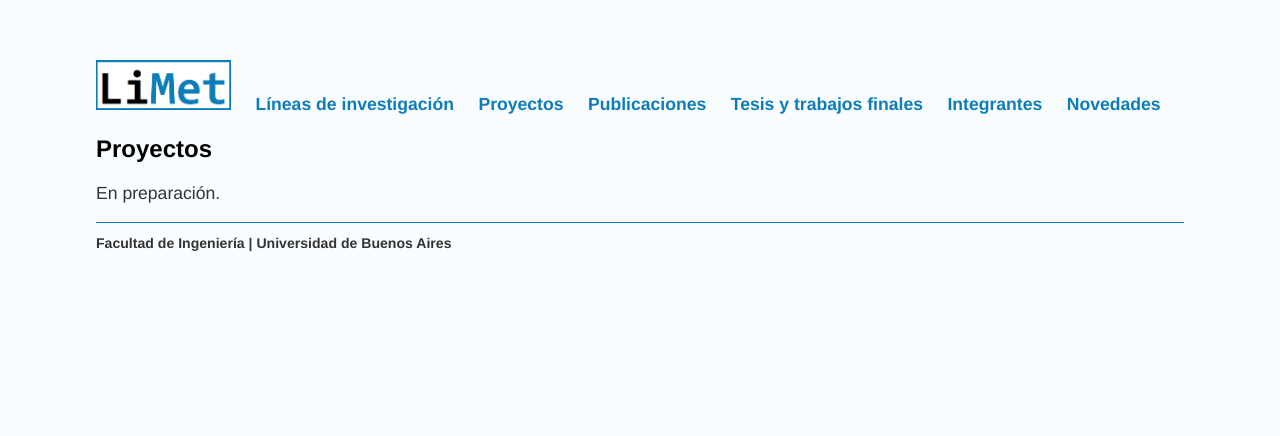
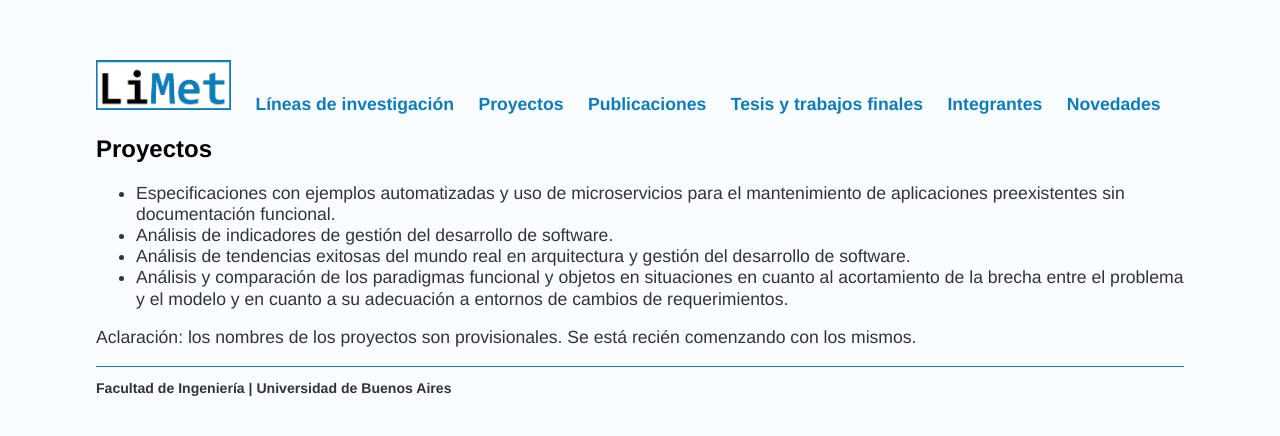
Before and after one commit to limetfiuba/limetfiuba.github.io, a Jekyll site: the page built from proyectos/index.html, in a window 1280 px wide. Shown: the top 436 px of the page. Built offline with Jekyll 4.4.1, drawn with Linux system fonts in a browser that asks for light colours.

Commit message:
Update index.html

```diff
--- a/proyectos/index.html
+++ b/proyectos/index.html
@@ -4,7 +4,15 @@ title: LiMet | Proyectos
 ---
 <h2>Proyectos</h2>
 <div class="blurb">
-<p>
-  En preparación.
-</p>
+    <p>
+    <ul>
+        <li>Especificaciones con ejemplos automatizadas y uso de microservicios para el mantenimiento de aplicaciones preexistentes sin documentación funcional.</li>
+        <li>Análisis de indicadores de gestión del desarrollo de software.</li>
+        <li>Análisis de tendencias exitosas del mundo real en arquitectura y gestión del desarrollo de software.</li>
+        <li>Análisis y comparación de los paradigmas funcional y objetos en situaciones en cuanto al acortamiento de la brecha entre el problema y el modelo y en cuanto a su adecuación a entornos de cambios de requerimientos.</li>
+     </ul>
+    </p>
+    <p>
+      Aclaración: los nombres de los proyectos son provisionales. Se está recién comenzando con los mismos.
+    </p>
 </div>
```
